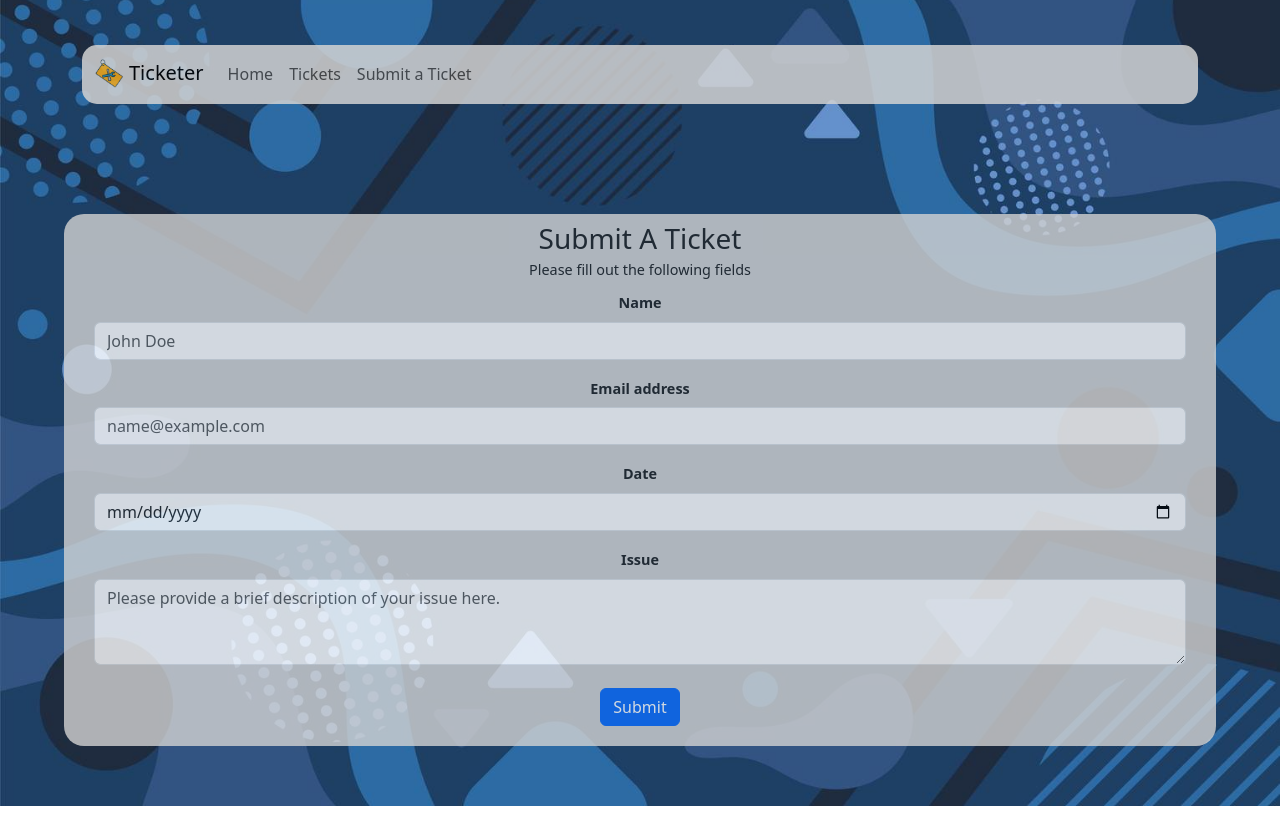
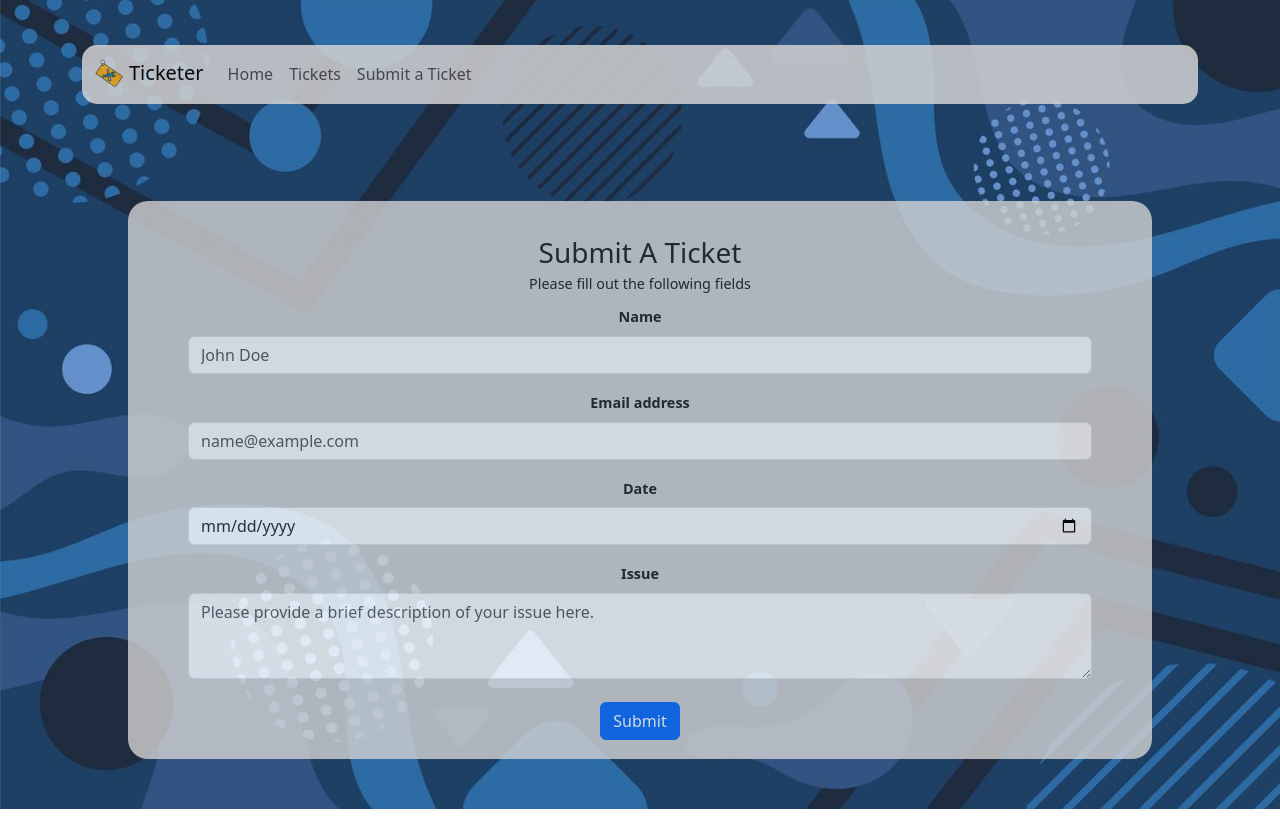
Before and after one commit to felixzhu88/madhacks-2024, a React (Create React App) app in the folder my-app/: page /submitATicket in a window 1280 px wide. Built offline with nearby package versions, Linux system fonts and the light colour scheme.

Commit message:
editing styling

```diff
--- a/my-app/src/pages/SubmitATicket/SubmitATicketPage.css
+++ b/my-app/src/pages/SubmitATicket/SubmitATicketPage.css
@@ -11,9 +11,9 @@
     background-color: #d3d3d3;
     border-radius: 20px;
     opacity: 0.80;
-    padding: 10px 30px; /* Adjust the padding to reduce its size */
+    padding: 10px 60px;
     margin-top: 60px; /* Add top margin if you want space below the navbar */
-    max-width: 90%; /* Optionally control the width */
+    max-width: 80%; /* Optionally control the width */
     margin-left: auto;
     margin-right: auto;
     margin-bottom: 60px;
@@ -26,7 +26,7 @@
 
 #titletext {
     padding: 0;
-    margin-top: -2.5%;
+    margin-top: 5 px;
 }
 
 #jumbotitle {
@@ -43,7 +43,7 @@
 
 #submitbutton {
     margin-top: 7px;
-    margin-bottom: 10px;
+    margin-bottom: 1%;
 }
 
 #issue-textarea {
```
Also changed, not shown: my-app/src/pages/Tickets/TicketPage.css (deleted).
